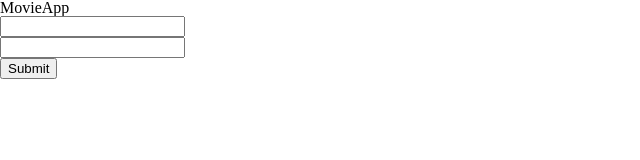
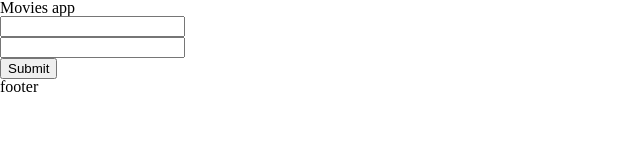
Before and after one commit to engingokmen/movie-app, a React app: page / in a window 1280 px wide. Shown: the top 160 px of the page, without its empty margins (0-640 px from the left). Built offline with nearby package versions, Linux system fonts and the light colour scheme.

Commit message:
adds layout

```diff
--- a/src/MovieApp.tsx
+++ b/src/MovieApp.tsx
@@ -1,11 +1,11 @@
 import React from 'react'
 import { Routes } from './routes'
+import { Layout } from './features/layout'
 
 export const MovieApp = () => {
     return (
-        <>
-            <h1>MovieApp</h1>
+        <Layout>
             <Routes />
-        </>
+        </Layout>
     )
 }
--- /dev/null
+++ b/src/features/layout/Footer.tsx
@@ -0,0 +1,9 @@
+import React from 'react'
+
+export const Footer = () => {
+    return (
+        <footer>
+            <p>footer</p>
+        </footer>
+    )
+}
--- /dev/null
+++ b/src/features/layout/Header.tsx
@@ -0,0 +1,21 @@
+import React from 'react'
+import { useIsAuthenticated } from '../../context/authenticate'
+import { Search } from '../search'
+import { useFavorites } from '../../context/favorites'
+
+export const Header = () => {
+    const isAuthenticated = useIsAuthenticated()
+    const favorites = useFavorites()
+
+    const title = isAuthenticated ? <Search /> : <h1>Movies app</h1>
+    const favoritesElement = isAuthenticated && (
+        <p>Favriler {favorites.length}</p>
+    )
+
+    return (
+        <header>
+            {title}
+            {favoritesElement}
+        </header>
+    )
+}
--- /dev/null
+++ b/src/features/layout/index.tsx
@@ -0,0 +1,13 @@
+import React, { ReactNode } from 'react'
+import { Header } from './Header'
+import { Footer } from './Footer'
+
+export const Layout = ({ children }: { children: ReactNode }) => {
+    return (
+        <>
+            <Header />
+            {children}
+            <Footer />
+        </>
+    )
+}
```
